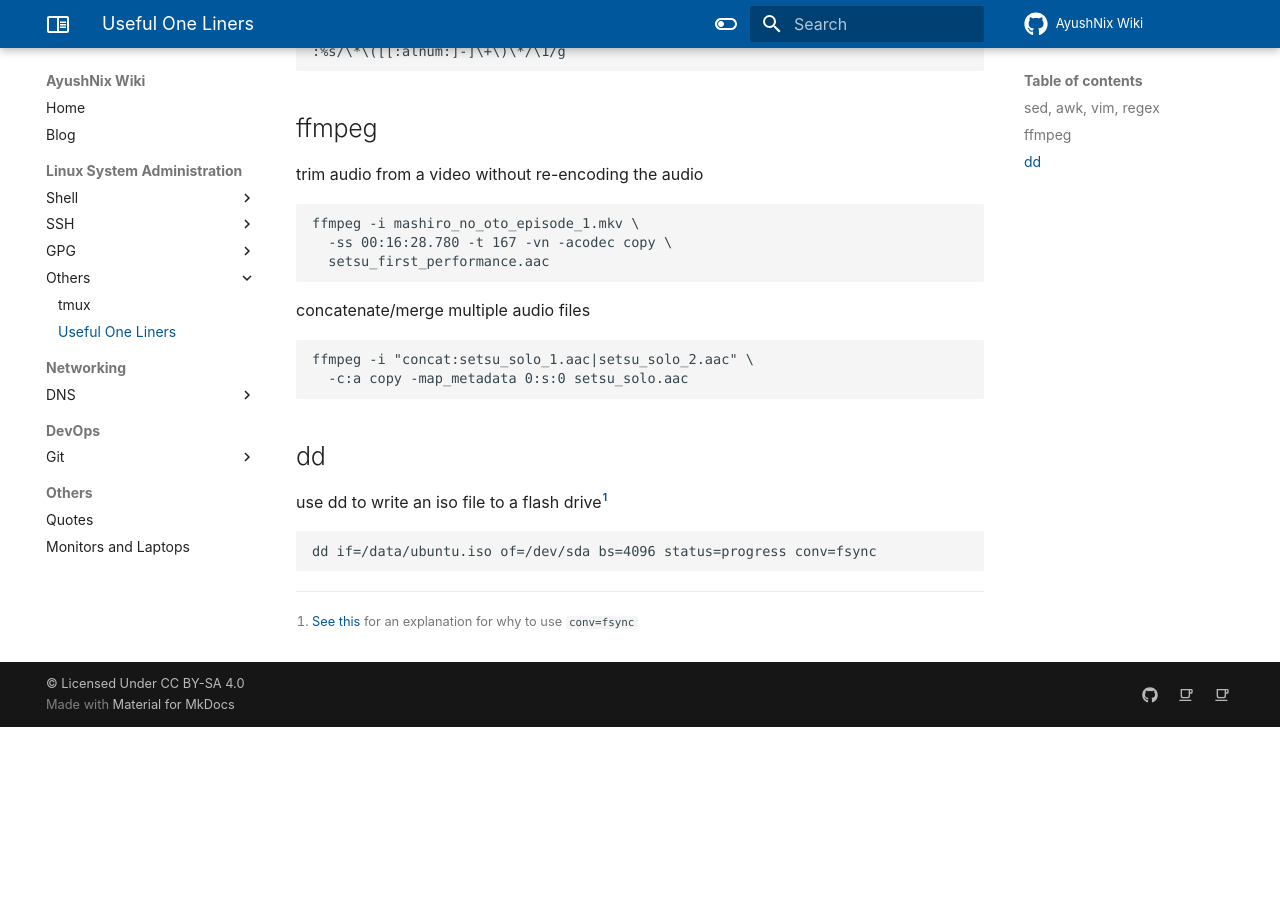
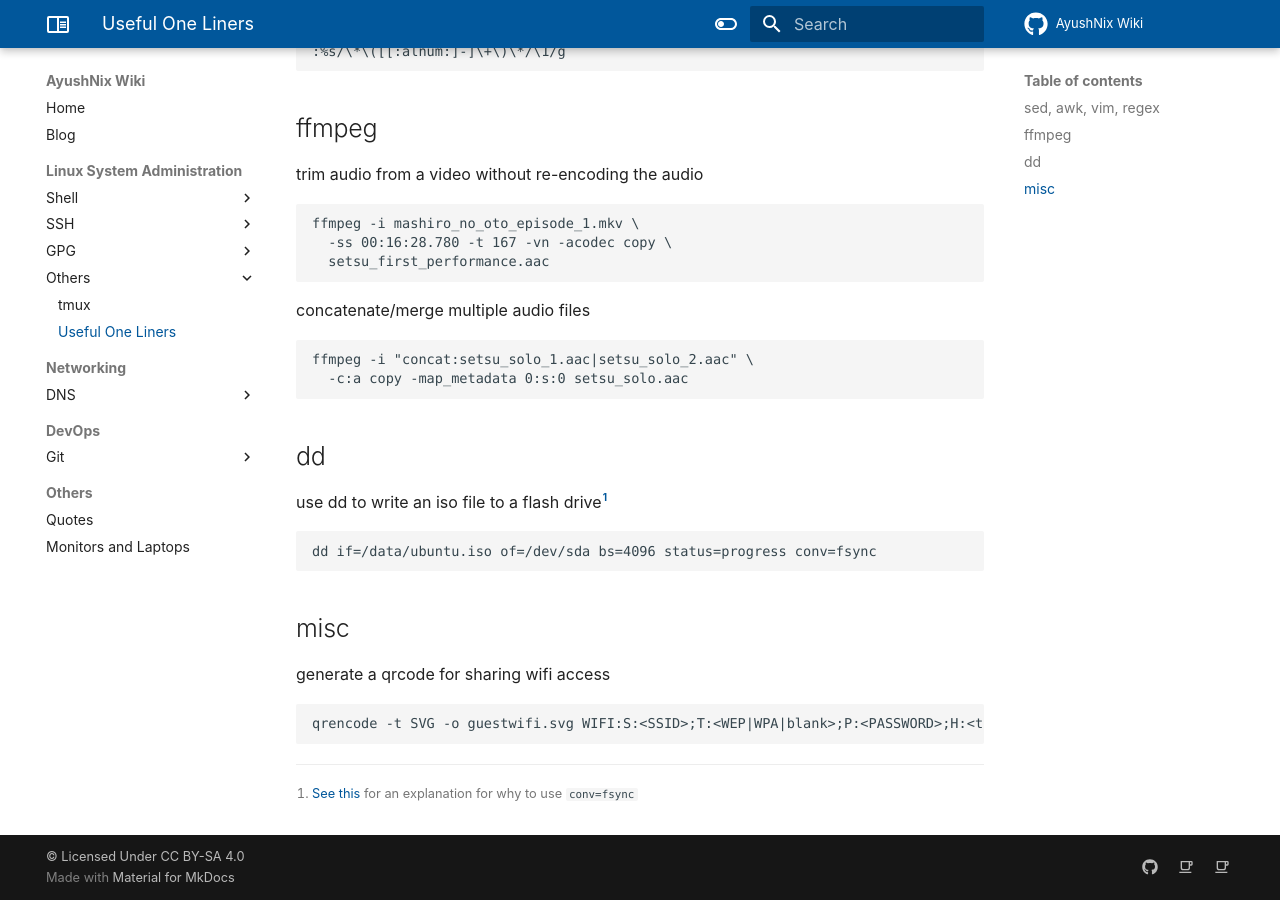
Before and after one commit to ayushnix/wiki, an MkDocs documentation site: the page built from docs/sysadmin/others/oneliners.md, in a window 1280 px wide and 900 px high, scrolled down 513 px. Built offline with MkDocs 1.6.1 and Material for MkDocs 9.7.7, drawn with Linux system fonts in a browser that asks for light colours; comment, search, counter and statistics services are not loaded; before the commit the page ends 1240 px from its top, so only the background shows below that.

Commit message:
add command to generate QRCode for WiFi

````diff
--- a/docs/sysadmin/others/oneliners.md
+++ b/docs/sysadmin/others/oneliners.md
@@ -50,4 +50,12 @@
 dd if=/data/ubuntu.iso of=/dev/sda bs=4096 status=progress conv=fsync
 ```
 
+# misc
+
+generate a qrcode for sharing wifi access
+
+```
+qrencode -t SVG -o guestwifi.svg WIFI:S:<SSID>;T:<WEP|WPA|blank>;P:<PASSWORD>;H:<true|false|blank>;
+```
+
 [^1]: [See this](https://abbbi.github.io/dd/) for an explanation for why to use `conv=fsync`
````
